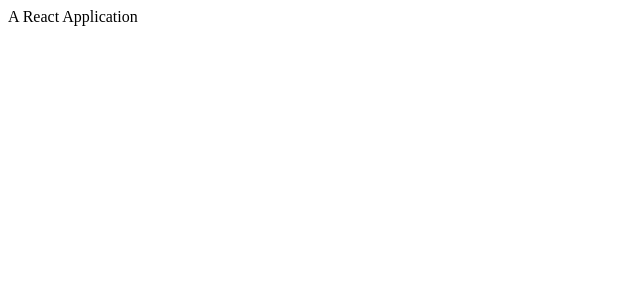
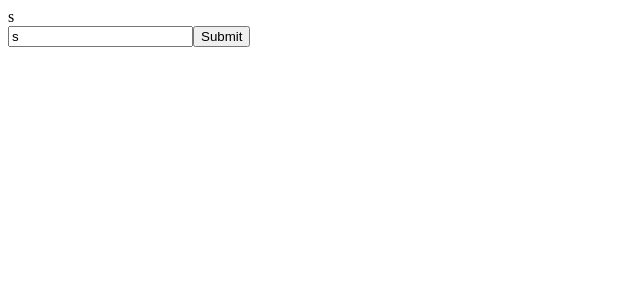
Before and after one commit to webpapaya/fhs-react-redux-starter-kit, a React (Create React App) app: page / in a window 1280 px wide. Shown: the top 300 px of the page, without its empty margins (0-640 px from the left). Built offline with nearby package versions, Linux system fonts and the light colour scheme.

Commit message:
feat: add forms

```diff
--- a/package.json
+++ b/package.json
@@ -6,13 +6,15 @@
     "@testing-library/jest-dom": "^5.16.2",
     "@testing-library/react": "^12.1.3",
     "@testing-library/user-event": "^13.5.0",
+    "formik": "^2.2.9",
     "react": "^17.0.2",
     "react-dom": "^17.0.2",
     "react-redux": "^7.2.6",
     "react-scripts": "5.0.0",
     "redux": "^4.1.2",
     "redux-thunk": "^2.4.1",
-    "web-vitals": "^2.1.4"
+    "web-vitals": "^2.1.4",
+    "yup": "^0.32.11"
   },
   "scripts": {
     "start": "react-scripts start",
--- a/src/App.js
+++ b/src/App.js
@@ -1,11 +1,47 @@
-import React from 'react'
+import React, { useState } from 'react'
+import { useFormik } from 'formik'
+import { object, string } from 'yup'
 
-function App () {
+const Navigation = ({ user }) => {
+  return (<nav>{user.name}</nav>)
+}
+
+const App = () => {
+  const [user, setUser] = useState({ name: 's' })
+
   return (
     <div>
-        A React Application
+        <Navigation user={user} />
+        <UserForm user={user} onUpdateUser={setUser} />
     </div>
   )
 }
 
+const userSchema = object({
+  name: string().min(3)
+})
+
+const UserForm = ({ user, onUpdateUser }) => {
+  const formik = useFormik({
+    initialValues: user,
+    validationSchema: userSchema,
+    onSubmit: (values) => {
+      onUpdateUser({ name: values.name })
+    }
+  })
+
+  return (
+    <form onSubmit={formik.handleSubmit}>
+      <input
+        name="name"
+        onChange={formik.handleChange}
+        value={formik.values.name}
+      />
+      { formik.errors.name }
+
+      <button type='submit'>Submit</button>
+    </form>
+  )
+}
+
 export default App
```
Also changed, not shown: src/state_introduction.js (added, +31 -0 lines), 1 other file (tests, documents, lock files or other folders).
